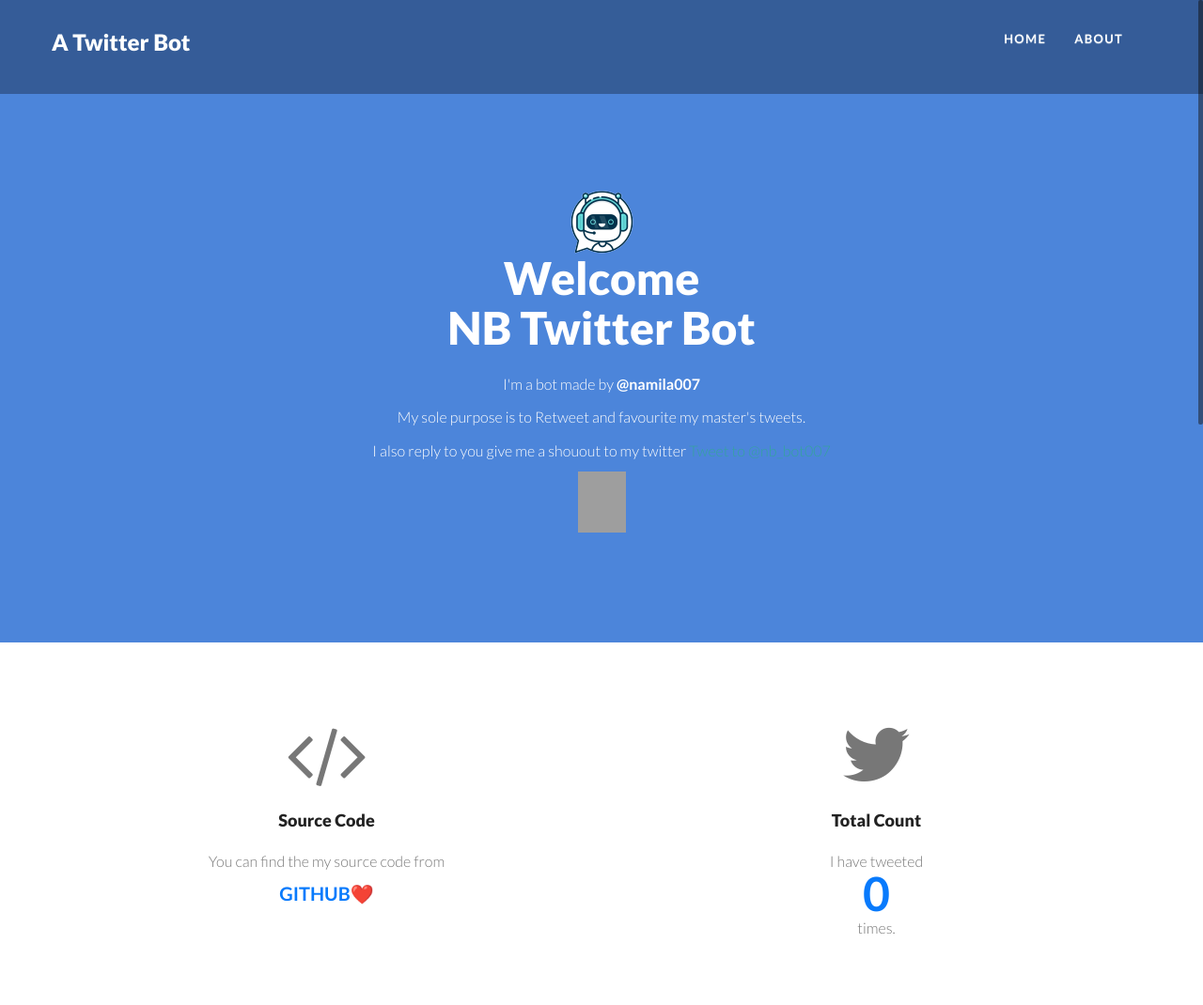
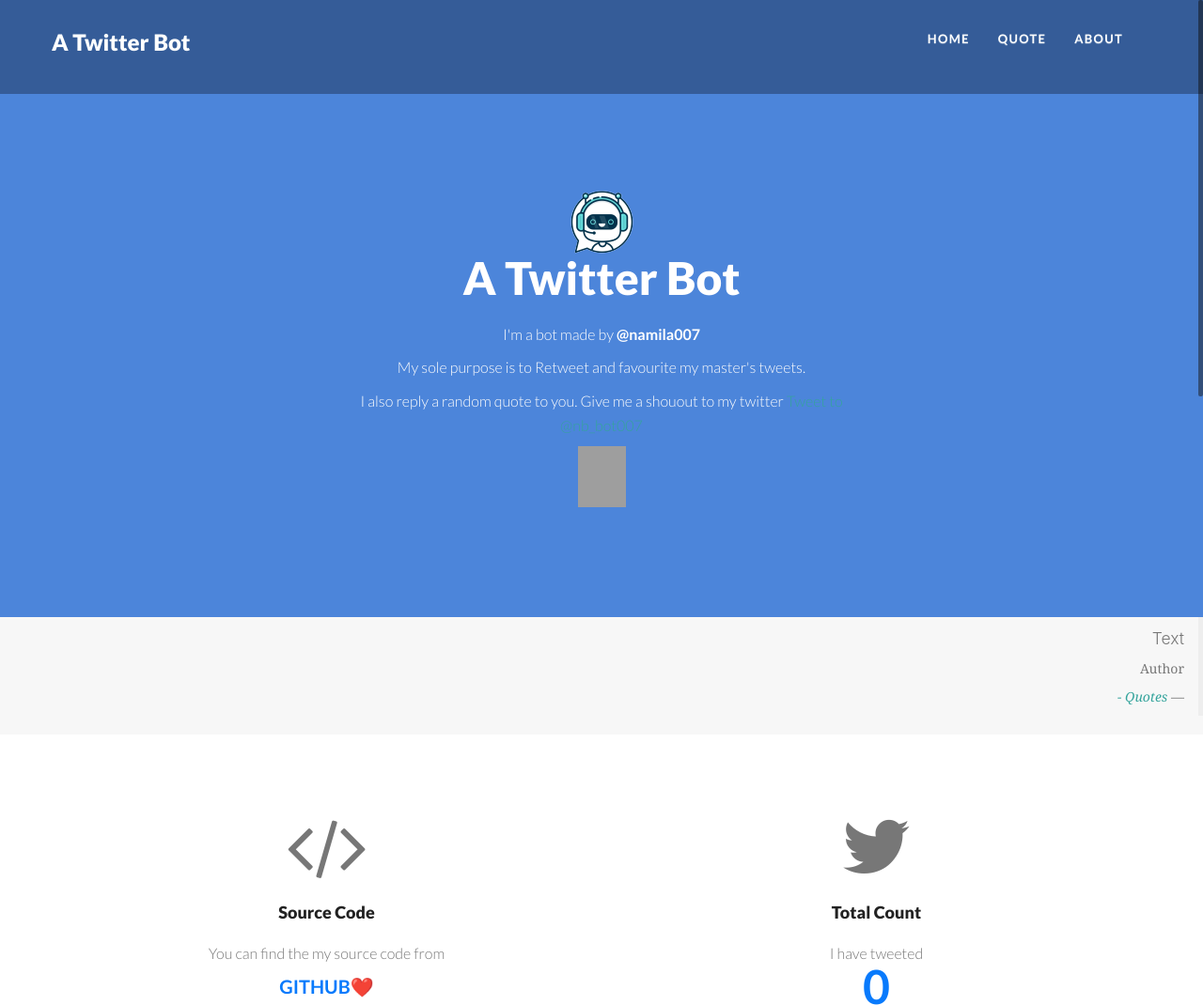
Before and after one commit to namila007/nb-twitter-bot, a website: page views/index.html in a window 1280 px wide. Shown: the top 1070 px of the page at 94% size. Drawn offline with nearby package versions, Linux system fonts and the light colour scheme; no server answers; grey boxes are pictures that could not be loaded.

Commit message:
web updated

```diff
--- a/stream.js
+++ b/stream.js
@@ -47,7 +47,8 @@
   //here tweet id is not working, so try tweet string if
   //replying to all tweets except bots userid 1018580921740492800
   if(tweet.user.id != botid && tweet.in_reply_to_status_id == null) {
-
+    //sending random quote to the mention
+    //quote is sliced to 210 max length
     axios.get('http://twibot.projects.namila.me/quote').then((res)=>{
       console.log(res.data)
       T.post('statuses/update', {
--- a/views/index.html
+++ b/views/index.html
@@ -19,7 +19,7 @@
 		<meta property="og:url" content="http://twibot.projects.namila.me"/>
 		<meta property="og:description" content="A streaming twitter bot using nodejs"/>
 		<meta property="og:type" content="website"/>
-
+		<meta property="og:author" content="Namila Bandara"/>
 
 		<link rel="stylesheet" type="text/css" href="css/isotope.css" media="screen" />
 		<link rel="stylesheet" href="js/fancybox/jquery.fancybox.css" type="text/css" media="screen" />
@@ -53,9 +53,11 @@
 					<h1><a class="navbar-brand" href="index.html" data-0="line-height:90px;" data-300="line-height:50px;">A Twitter Bot
 					</a></h1>
 				</div>
+
 				<div class="navbar-collapse collapse">
 					<ul class="nav navbar-nav" data-0="margin-top:20px;" data-300="margin-top:5px;">
 						<li class="active"><a href="#featured">Home</a></li>
+						<li><a href="#quote">Quote</a></li>
 						<li><a href="#section-service">About</a></li>
 					</ul>
 				</div><!--/.navbar-collapse -->
@@ -69,19 +71,25 @@
 
 						<div class="align-center">
 							<img src="main.png" height="70" width="70">
-							<h2 class="slogan" style="font-style: align-content-center">Welcome <br> NB Twitter Bot</h2>
+							<h2 class="slogan" style="font-style: align-content-center">A Twitter Bot</h2>
 							<p >
 							I'm a bot made by <strong><a href="http://namila.me" style="color:white;">@namila007 </a> </strong></p>
 							<p> My sole purpose is to Retweet and favourite my master's tweets.
 							</p>
-							<p>I also reply to you give me a shouout to my twitter <a href="https://twitter.com/intent/tweet?screen_name=nb_bot007&ref_src=twsrc%5Etfw" class="twitter-mention-button" data-show-count="false">Tweet to @nb_bot007</a><script async src="https://platform.twitter.com/widgets.js" charset="utf-8"></script> </p>
+							<p>I also reply a random quote to you. Give me a shouout to my twitter <a href="https://twitter.com/intent/tweet?screen_name=nb_bot007&ref_src=twsrc%5Etfw" class="twitter-mention-button" data-show-count="false">Tweet to @nb_bot007</a><script async src="https://platform.twitter.com/widgets.js" charset="utf-8"></script> </p>
 							<p><iframe src="https://www.facebook.com/plugins/like.php?href=http%3A%2F%2Ftwibot.projects.namila.me%2F&width=51&layout=box_count&action=like&size=small&show_faces=true&share=true&height=65&appId" width="51" height="65" style="border:none;overflow:hidden" scrolling="no" frameborder="0" allowTransparency="true" allow="encrypted-media"></iframe></p>
+
 						</div>
 					</div>
 				</div>
 			</div>
 		</section>
-
+		<section id="#quote">
+			<blockquote class="blockquote-reverse">
+				<p id="quote" style="font-family:-apple-system, BlinkMacSystemFont, 'Segoe UI', Roboto, Oxygen, Ubuntu, Cantarell, 'Open Sans', 'Helvetica Neue', sans-serif">Text</p>
+				<footer ><p id="author">Author </p><cite title="Source Title"><a href="/quote">- Quotes</a></cite></footer>
+			  </blockquote>
+		</section>
 		<!-- services -->
 		<section id="section-services" class="section pad-bot30 bg-white">
 		<div class="container">
@@ -127,7 +135,7 @@
 			</div>
 
 			<div class="row align-center copyright">
-					<div class="col-sm-12"><p>Template by <a href="http://bootstraptaste.com" rel="nofollow">Bootstraptaste</a></p></div>
+					<div class="col-sm-12"><p>Template by Bootstraptaste</a></p></div>
 					<style>.heart{color:#f30d0d;}</style>Made with <span class="heart">❤</span> by Namila Bandara
 			</div>
 		</div>
@@ -154,7 +162,7 @@
 	<script type="text/javascript">
 
 		$.get( "/count", function( data ) {
-			console.log(data)
+
 				 document.getElementById('count').innerText  = data.data
 				//console.log(data.data)
 				$('.count').each(function () {
@@ -164,13 +172,18 @@
 						duration: 5000,
 						easing: 'swing',
 						step: function (now) {
-							$(this).text(Math.ceil(now));
+							$(this).text(Math.ceil(now))
 						}
 					})
 				})
 
 
-			});
+			})
+			$.get( "/quote", function( data ) {
+				console.log(data)
+				document.getElementById('quote').innerText = `"`+data.quote+`"`
+				document.getElementById('author').innerText = data.author
+			})
 	</script>
 
 	</body>
```
Also changed, not shown: views/fonts/Balqis.ttf (added).
